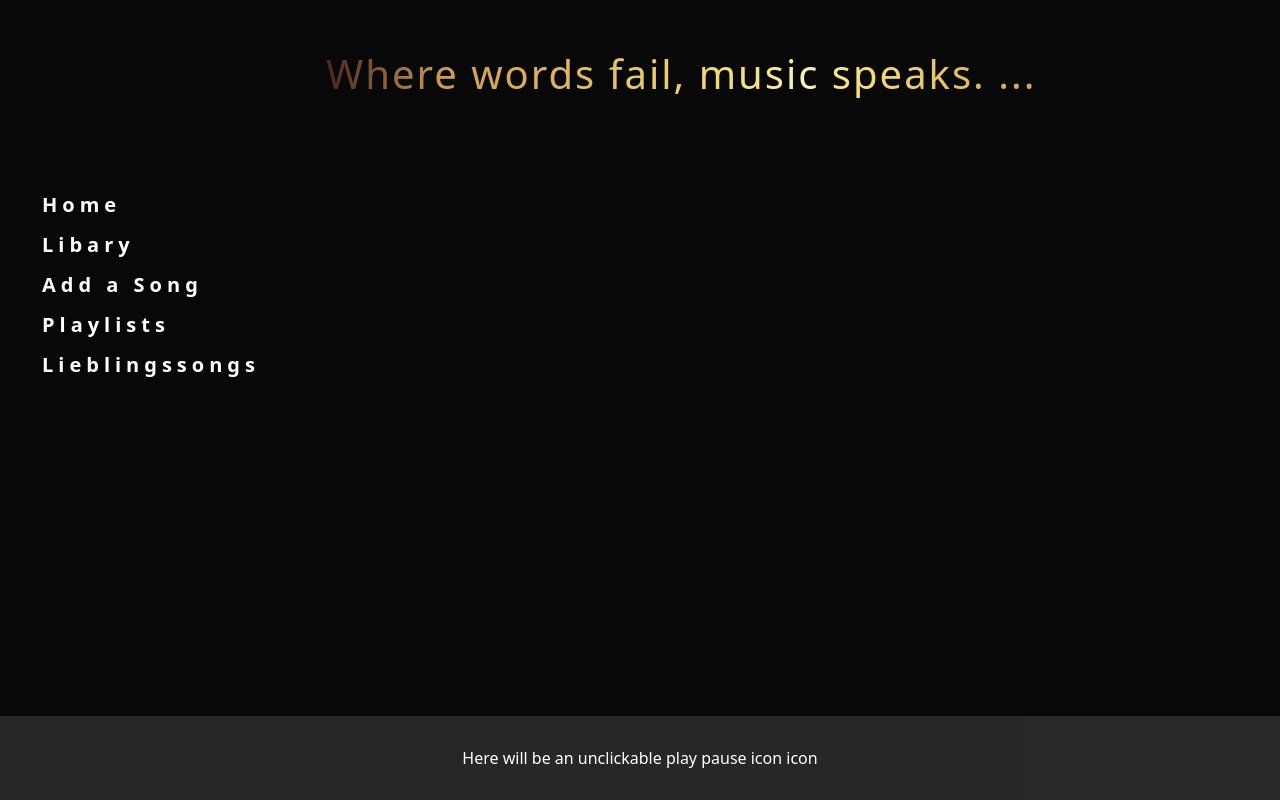
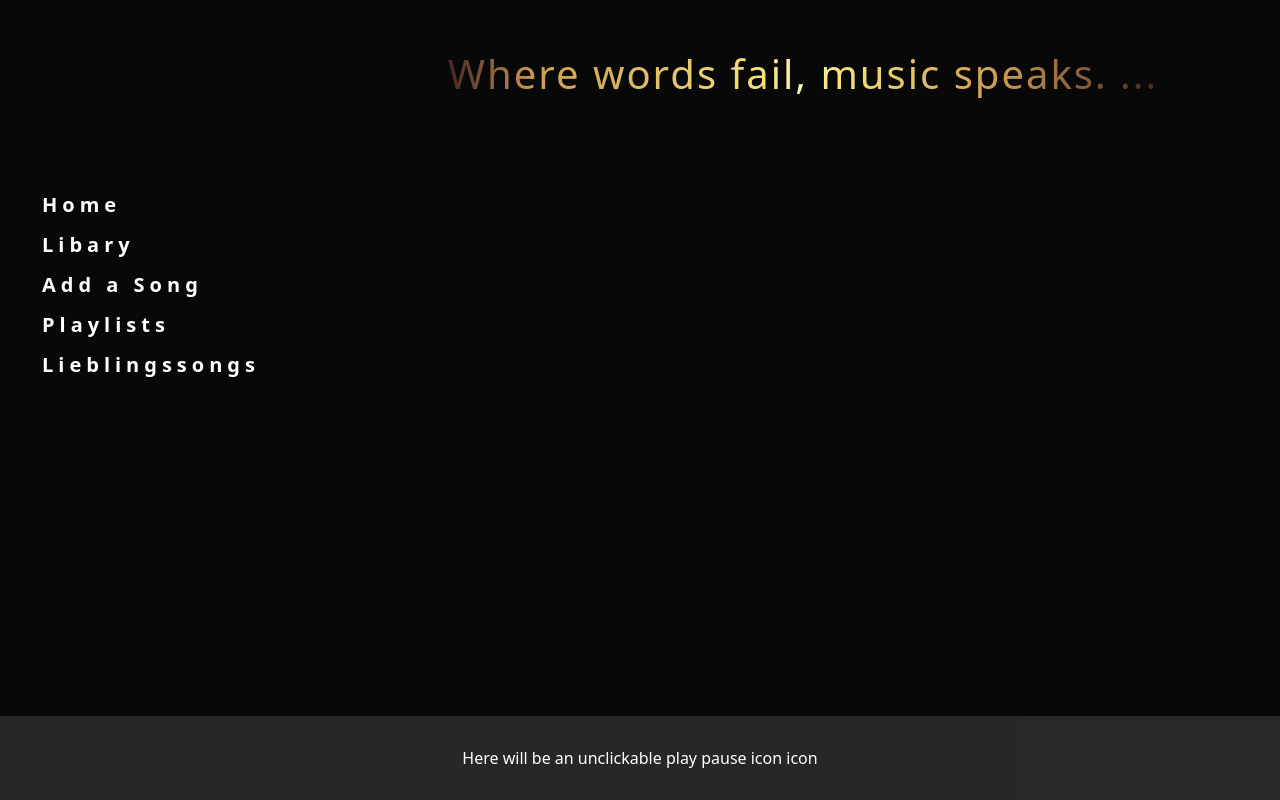
Before and after one commit to BernadetteCh/musicapp, a React (Create React App) app in the folder musicplayer/: page / in a window 1280 px wide. Built offline with nearby package versions, Linux system fonts and the light colour scheme.

Commit message:
Add classname

```diff
--- a/musicplayer/src/App.js
+++ b/musicplayer/src/App.js
@@ -42,7 +42,7 @@ function App() {
           <Col sm={3}>
             <Navigation />
           </Col>
-          <Col>
+          <Col className="home-section">
             <Routes>
               <Route path="/" element={<Home />}></Route>
               <Route
```
